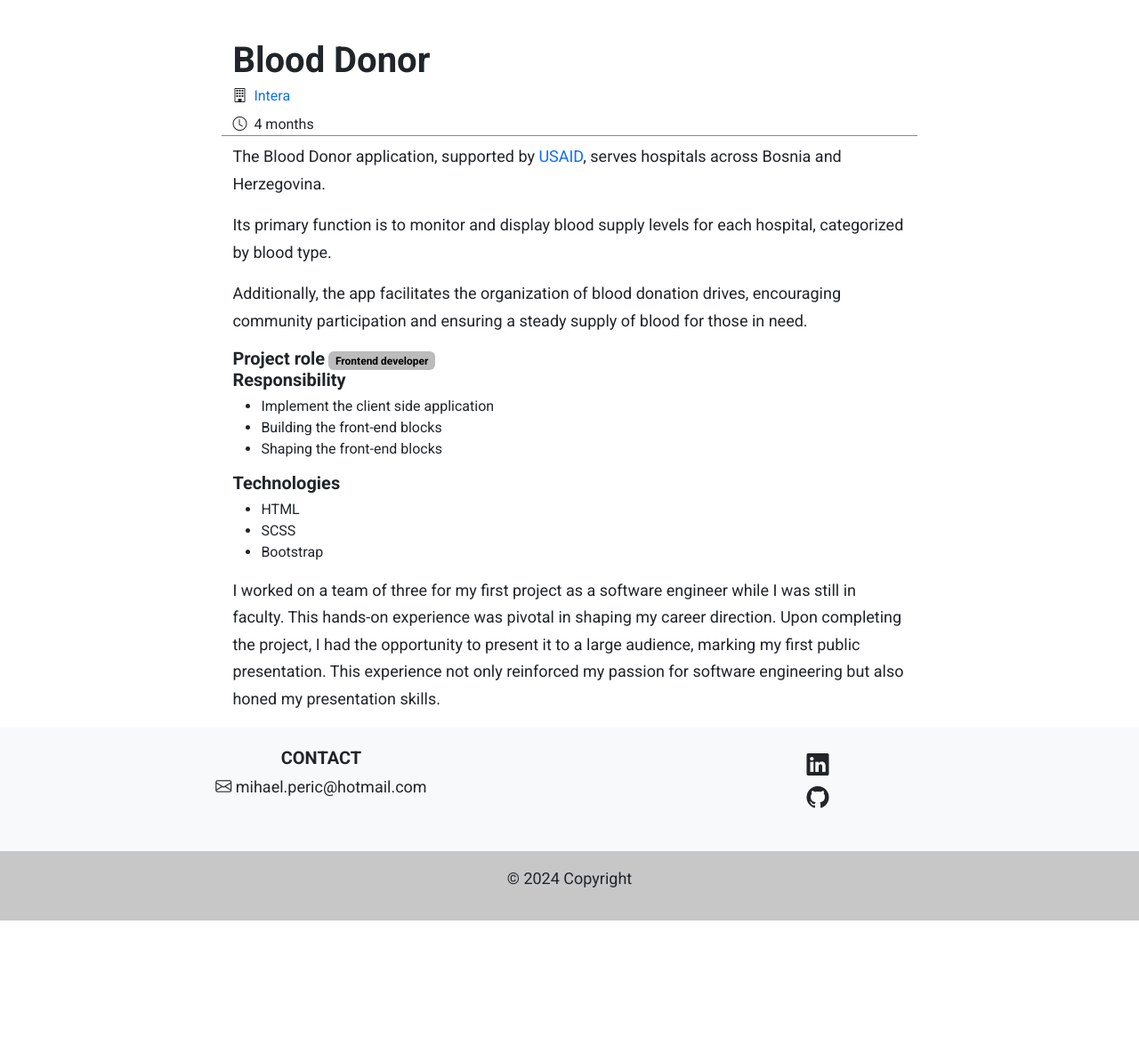
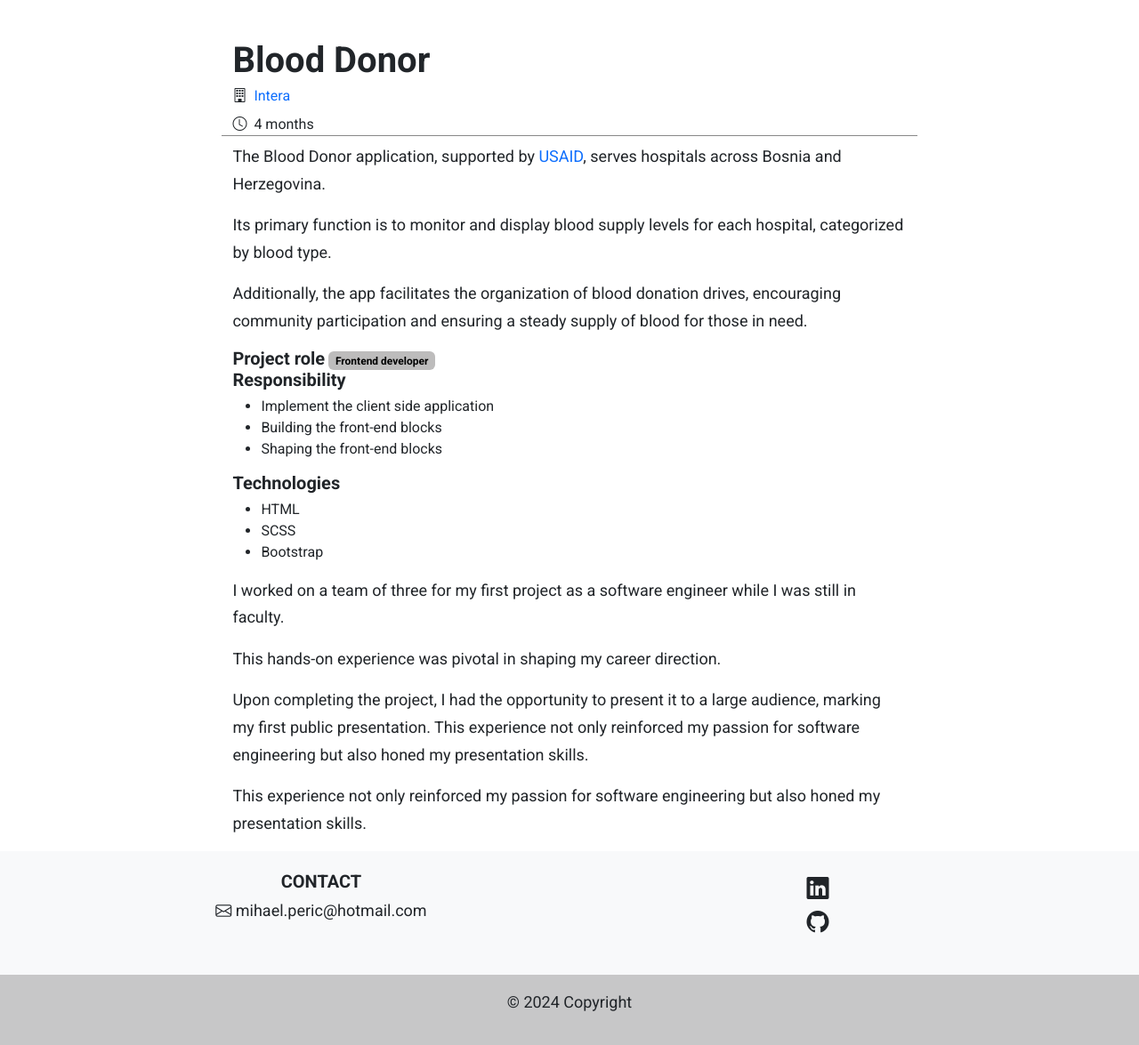
Before and after one commit to YodaBikarbona/portfolio, a Jekyll site: the page built from pages/blood_donor.html, in a window 1280 px wide. Shown: the whole page at 89% size. Built offline with Jekyll 4.4.1, drawn with Linux system fonts in a browser that asks for light colours; before the commit the page ends 1035 px from its top, so only the background shows below that.

Commit message:
page changes

```diff
--- a/pages/blood_donor.html
+++ b/pages/blood_donor.html
@@ -54,9 +54,19 @@ title: "Blood Donor"
         </ul>
         <p class="mt-1">
           I worked on a team of three for my first project as a software engineer while
-          I was still in faculty. This hands-on experience was pivotal in shaping my
-          career direction. Upon completing the project, I had the opportunity to
+          I was still in faculty.
+        </p>
+        <p class="mt-1">
+          This hands-on experience was pivotal in shaping my
+          career direction.
+        </p>
+        <p class="mt-1">
+          Upon completing the project, I had the opportunity to
           present it to a large audience, marking my first public presentation.
+          This experience not only reinforced my passion for software engineering but
+          also honed my presentation skills.
+        </p>
+        <p class="mt-1">
           This experience not only reinforced my passion for software engineering but
           also honed my presentation skills.
         </p>
```
